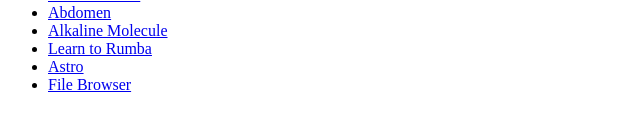
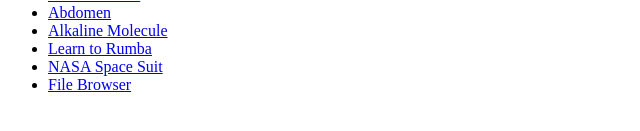
Before and after one commit to rrabbitz/LoadedGLB, a plain HTML site: page index.html in a window 1280 px wide. Shown: the part 283-414 px from the top of the page, 0-640 px from the left. Drawn offline with Linux system fonts and the light colour scheme.

Commit message:
Update index.html

```diff
--- a/index.html
+++ b/index.html
@@ -20,7 +20,7 @@
     <li><a href="LoadglbAbdomen.html">Abdomen </a></li>
     <li><a href="LoadglbAlkaline.html">Alkaline Molecule </a></li>
     <li><a href="LoadglbRumba.html">Learn to Rumba </a></li>
-    <li><a href="https://modelviewer.dev"> Astro </a></li>
+    <li><a href="https://modelviewer.dev">NASA Space Suit </a></li>
     <li><a href="Loadglb_v1.0.html">File Browser </a></li>
   </ul>
 
```
